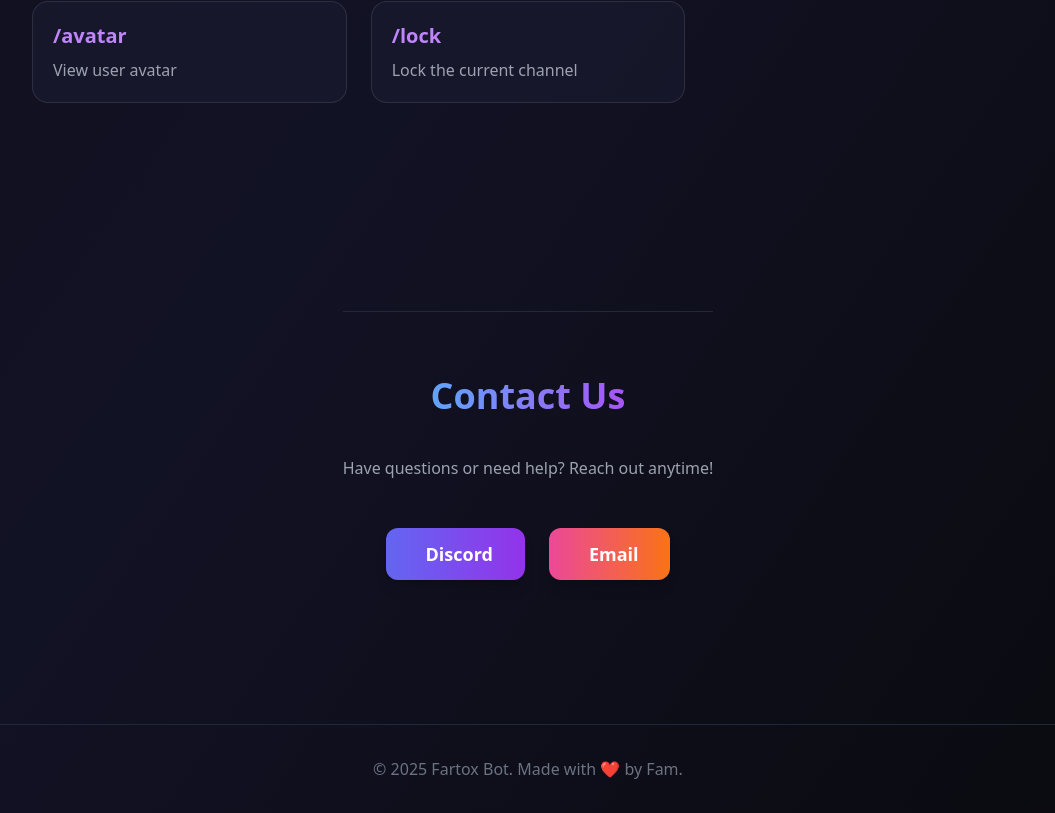
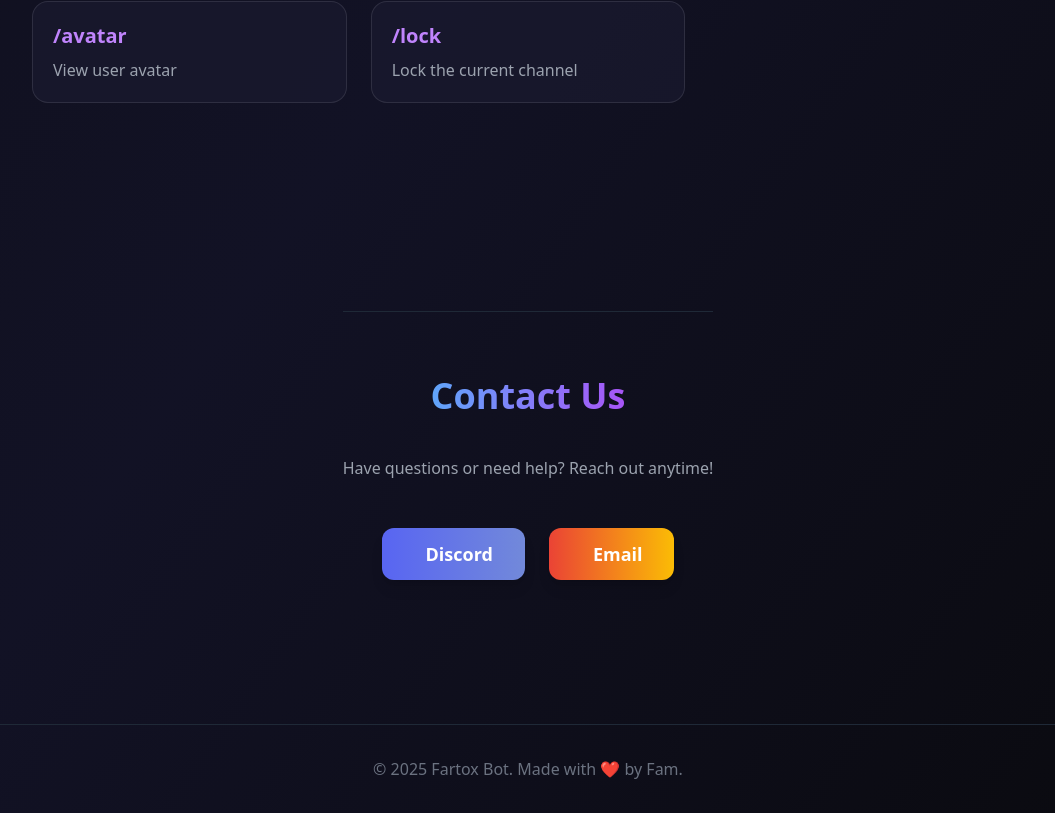
Before and after one commit to famGaminggame4u/fartox-site, a React (Create React App) app: page / in a window 1280 px wide. Shown: the part 1037-1850 px from the top of the page, without its empty margins (112-1167 px from the left). Built offline with nearby package versions, Linux system fonts and the light colour scheme.

Commit message:
update: تعديل تصميم الصفحة الرئيسية

```diff
--- a/src/App.js
+++ b/src/App.js
@@ -102,35 +102,38 @@ const App = () => {
     Have questions or need help? Reach out anytime!
   </p>
 
-  <div className="flex gap-6">
+  <div className="flex flex-wrap gap-6 justify-center">
   {/* Discord Button */}
   <a
     href="https://discord.gg/NGFd3dqk4p"
     target="_blank"
     rel="noreferrer"
     className="relative px-8 py-3 rounded-xl font-semibold text-lg overflow-hidden
-        bg-gradient-to-r from-indigo-500 to-purple-600 text-white shadow-lg
-        transition-all duration-300 ease-out hover:scale-105 hover:shadow-purple-500/40
-        before:absolute before:inset-0 before:bg-gradient-to-r before:from-purple-400 before:to-blue-500 before:opacity-0 hover:before:opacity-100 before:transition-opacity before:duration-300"
+      bg-gradient-to-r from-[#5865F2] to-[#7289DA] text-white shadow-lg
+      transition-all duration-300 ease-out hover:scale-105 hover:shadow-[#5865F2]/50
+      before:absolute before:inset-0 before:bg-gradient-to-r before:from-[#7289DA] before:to-[#5865F2] before:opacity-0 hover:before:opacity-100 before:transition-opacity before:duration-300"
   >
-      <span className="relative z-10 flex items-center gap-2">
-        <i className="fa-brands fa-discord text-xl"></i> Discord
+    <span className="relative z-10 flex items-center gap-3">
+      <i className="fa-brands fa-discord text-2xl"></i>
+      <span>Discord</span>
     </span>
   </a>
 
   {/* Email Button */}
   <a
-      href="famwesa@gmail.com"
+    href="mailto:famwesa@gmail.com"
     className="relative px-8 py-3 rounded-xl font-semibold text-lg overflow-hidden
-        bg-gradient-to-r from-pink-500 to-orange-500 text-white shadow-lg
-        transition-all duration-300 ease-out hover:scale-105 hover:shadow-orange-400/40
-        before:absolute before:inset-0 before:bg-gradient-to-r before:from-orange-400 before:to-pink-500 before:opacity-0 hover:before:opacity-100 before:transition-opacity before:duration-300"
+      bg-gradient-to-r from-[#EA4335] to-[#FBBC05] text-white shadow-lg
+      transition-all duration-300 ease-out hover:scale-105 hover:shadow-[#EA4335]/50
+      before:absolute before:inset-0 before:bg-gradient-to-r before:from-[#FBBC05] before:to-[#EA4335] before:opacity-0 hover:before:opacity-100 before:transition-opacity before:duration-300"
   >
-      <span className="relative z-10 flex items-center gap-2">
-        <i className="fa-solid fa-envelope text-xl"></i> Email
+    <span className="relative z-10 flex items-center gap-3">
+      <i className="fa-solid fa-envelope text-2xl"></i>
+      <span>Email</span>
     </span>
   </a>
 </div>
+
 </section>
 
 {/* ====== Footer ====== */}
--- a/src/pages/Support.js
+++ b/src/pages/Support.js
@@ -4,7 +4,7 @@ export default function Support() {
       <h2 className="text-4xl font-bold mb-4 text-blue-400">Need Help?</h2>
       <p className="text-gray-300 mb-6">Join our support server and get help from our friendly community!</p>
       <a
-        href="https://discord.gg/YOUR_SERVER_INVITE"
+        href="https://discord.gg/NGFd3dqk4p"
         target="_blank"
         rel="noreferrer"
         className="bg-blue-600 hover:bg-blue-700 text-white px-6 py-3 rounded-xl shadow-lg transition"
```
Lines whose indentation alone changed are shown as unchanged.
